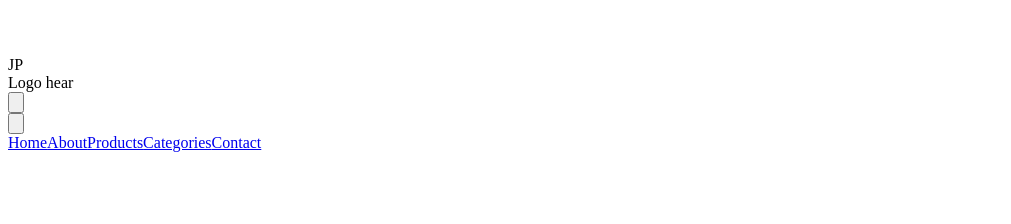
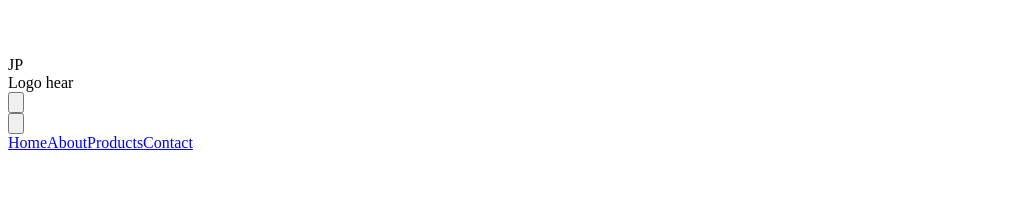
Before and after one commit to four-seasons-inc/intern-ec, a Next.js app: page / in a window 1280 px wide. Shown: the part 1220-1444 px from the top of the page, without its empty margins (0-1011 px from the left). Built offline with nearby package versions, Linux system fonts and the light colour scheme.

Commit message:
delete menu category

```diff
--- a/layouts/Layout.tsx
+++ b/layouts/Layout.tsx
@@ -55,9 +55,6 @@ const Layout = ({ children, title = 'This is the default title' }: Props) => (
             <Link href="/products">
               <a className="mt-3 text-gray-600 hover:underline sm:mx-3 sm:mt-0" href="#">Products</a>
             </Link>
-            <Link href="/categories">
-              <a className="mt-3 text-gray-600 hover:underline sm:mx-3 sm:mt-0" href="#">Categories</a>
-            </Link>
             <Link href="/contact">
               <a className="mt-3 text-gray-600 hover:underline sm:mx-3 sm:mt-0" href="#">Contact</a>
             </Link>
```
